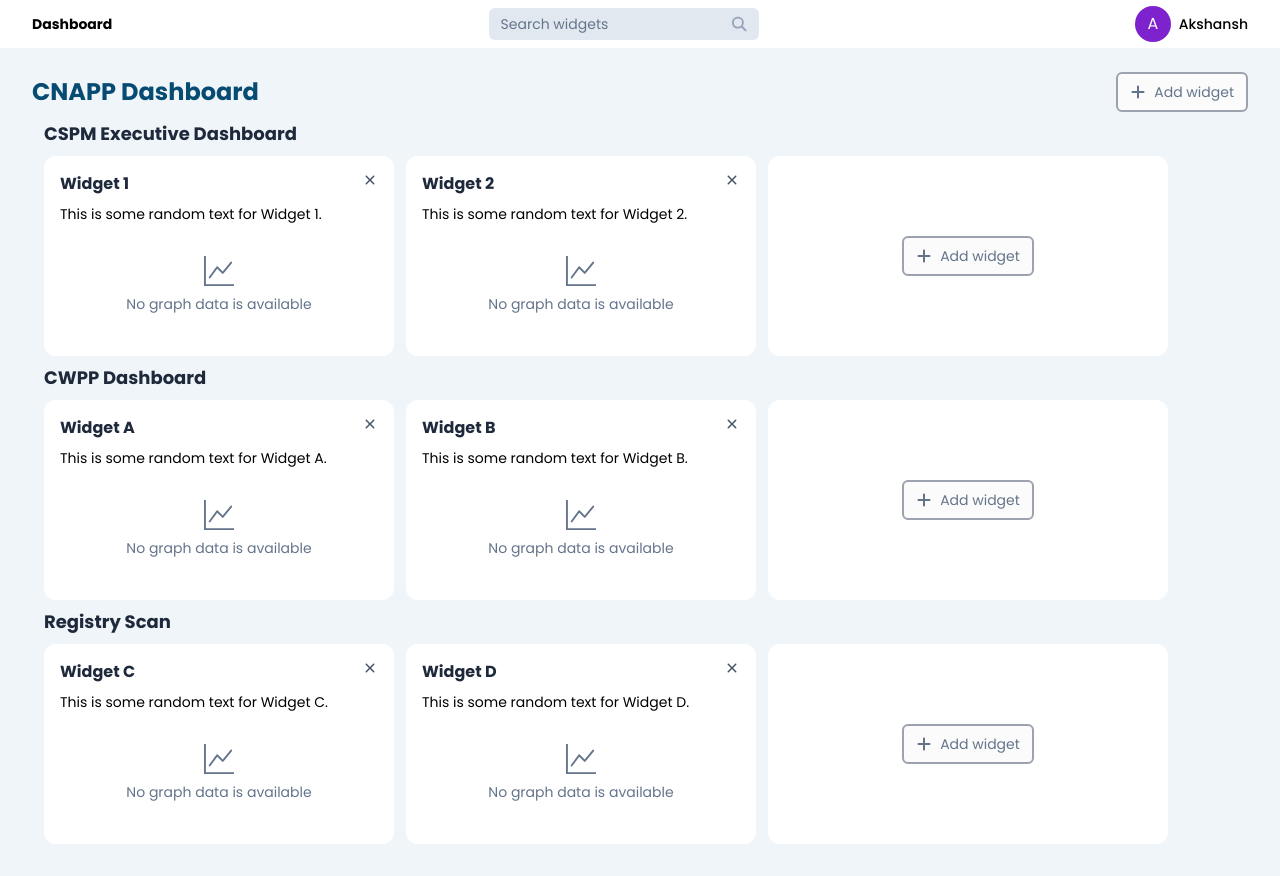
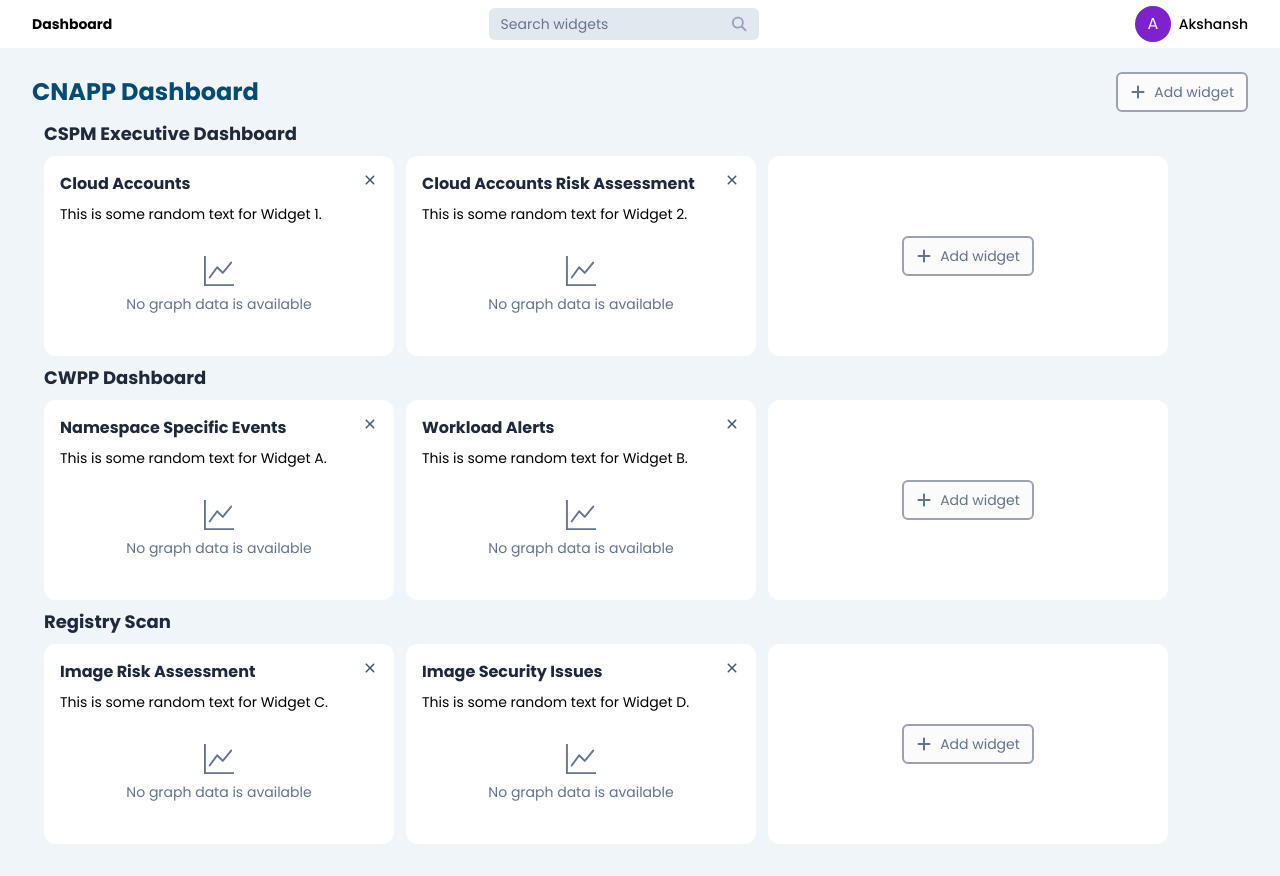
Before and after one commit to Akshansh029/dynamic-dashboard, a Next.js app: page /dashboard in a window 1280 px wide. Built offline with nearby package versions, Linux system fonts and the light colour scheme.

Commit message:
local storage implemented

```diff
--- a/app/dashboard/page.jsx
+++ b/app/dashboard/page.jsx
@@ -5,14 +5,20 @@
 import Widget from "../components/Widget";
 import WidgetSidebar from "../components/WidgetSidebar";
 import useSearchStore from "../store/useSearchStore";
+import { toast } from "sonner";
 
 const Page = () => {
   const { searchQuery } = useSearchStore();
-  const [dashboardData, setDashboardData] = useState(initialDashboardData);
+  const [dashboardData, setDashboardData] = useState(() => {
+    const savedData = localStorage.getItem("dashboardData");
+    return savedData ? JSON.parse(savedData) : initialDashboardData;
+  });
   const [openSidebar, setOpenSidebar] = useState(false);
   const [filteredWidgets, setFilteredWidgets] = useState([]);
 
-  console.log("Search Query:", searchQuery);
+  useEffect(() => {
+    localStorage.setItem("dashboardData", JSON.stringify(dashboardData));
+  }, [dashboardData]);
 
   useEffect(() => {
     if (searchQuery) {
@@ -51,6 +57,7 @@
       });
       return { categories: updatedCategories };
     });
+    toast.success("Category deleted successfully");
   };
 
   return (
--- a/dashboardData.js
+++ b/dashboardData.js
@@ -6,12 +6,12 @@
       widgets: [
         {
           widgetId: 1,
-          widgetName: "Widget 1",
+          widgetName: "Cloud Accounts",
           widgetText: "This is some random text for Widget 1.",
         },
         {
           widgetId: 2,
-          widgetName: "Widget 2",
+          widgetName: "Cloud Accounts Risk Assessment",
           widgetText: "This is some random text for Widget 2.",
         },
       ],
@@ -22,12 +22,12 @@
       widgets: [
         {
           widgetId: 1,
-          widgetName: "Widget A",
+          widgetName: "Namespace Specific Events",
           widgetText: "This is some random text for Widget A.",
         },
         {
           widgetId: 2,
-          widgetName: "Widget B",
+          widgetName: "Workload Alerts",
           widgetText: "This is some random text for Widget B.",
         },
       ],
@@ -38,12 +38,12 @@
       widgets: [
         {
           widgetId: 1,
-          widgetName: "Widget C",
+          widgetName: "Image Risk Assessment",
           widgetText: "This is some random text for Widget C.",
         },
         {
           widgetId: 2,
-          widgetName: "Widget D",
+          widgetName: "Image Security Issues",
           widgetText: "This is some random text for Widget D.",
         },
       ],
```
